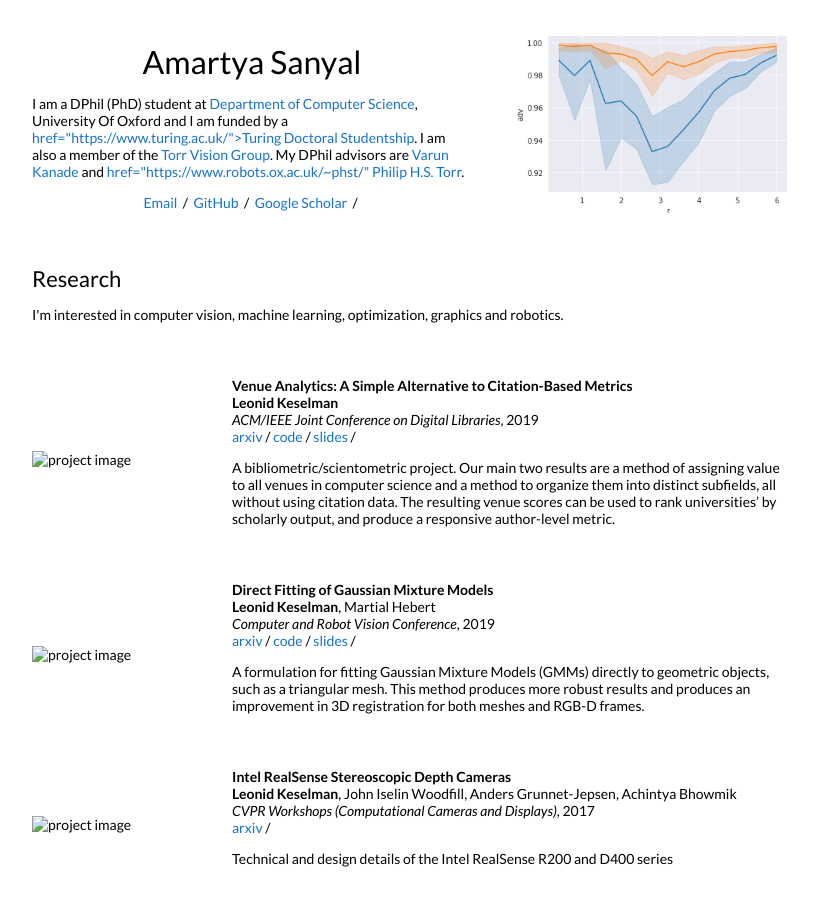
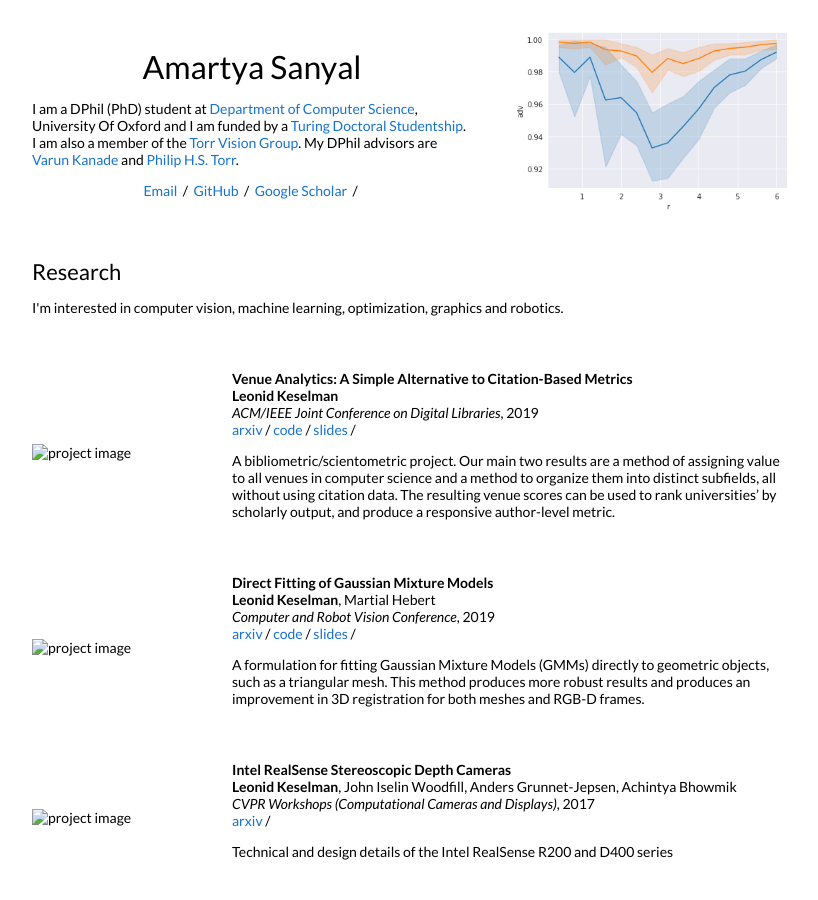
Before and after one commit to amartya18x/personal_website, a Jekyll site: the page built from _posts/2019-06-02-venue.markdown, in a window 1280 px wide and 900 px high. Shown: the whole window, without its empty margins (228-1046 px from the left). Built offline with Jekyll 4.4.1, drawn with Linux system fonts in a browser that asks for light colours.

Commit message:
Update href

```diff
--- a/_layouts/default.html
+++ b/_layouts/default.html
@@ -27,7 +27,7 @@
               <h1>
                 Amartya Sanyal
               </h1>
-              <p>I am a DPhil (PhD) student at <a href="http://www.cs.ox.ac.uk/">Department of Computer Science</a>, University Of Oxford and I am funded by a <a>href="https://www.turing.ac.uk/">Turing Doctoral Studentship</a>. I am also a member of the <a href="https://torrvision.com/">Torr Vision Group</a>. My DPhil advisors are <a href="http://www.cs.ox.ac.uk/people/varun.kanade/myindex.html">Varun Kanade</a> and <a>href="https://www.robots.ox.ac.uk/~phst/" Philip H.S. Torr</a>.
+              <p>I am a DPhil (PhD) student at <a href="http://www.cs.ox.ac.uk/">Department of Computer Science</a>, University Of Oxford and I am funded by a <a href="https://www.turing.ac.uk/">Turing Doctoral Studentship</a>. I am also a member of the <a href="https://torrvision.com/">Torr Vision Group</a>. My DPhil advisors are <a href="http://www.cs.ox.ac.uk/people/varun.kanade/myindex.html">Varun Kanade</a> and <a href="https://www.robots.ox.ac.uk/~phst/"> Philip H.S. Torr</a>.
               </p>
 
               <p style="text-align:center">
```
